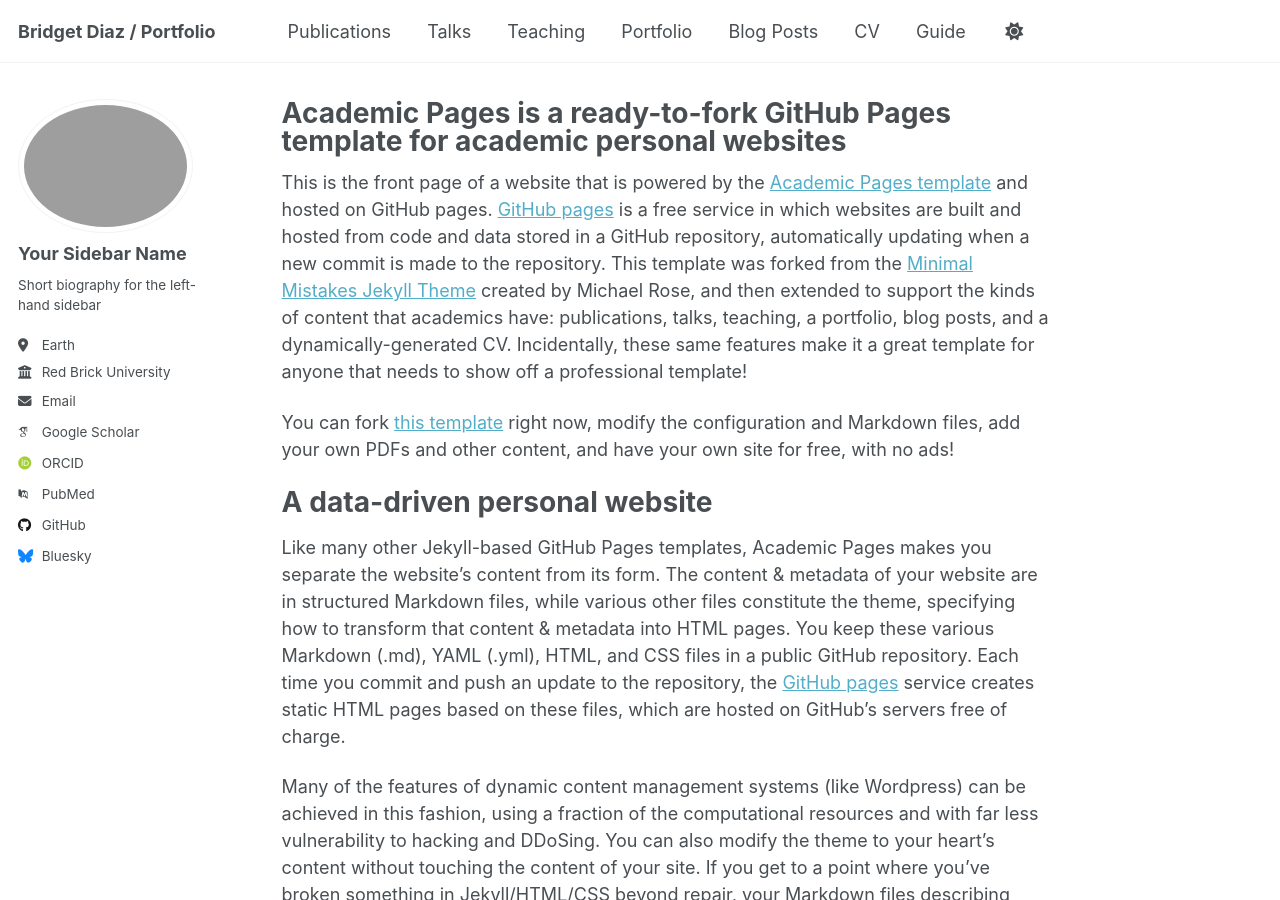
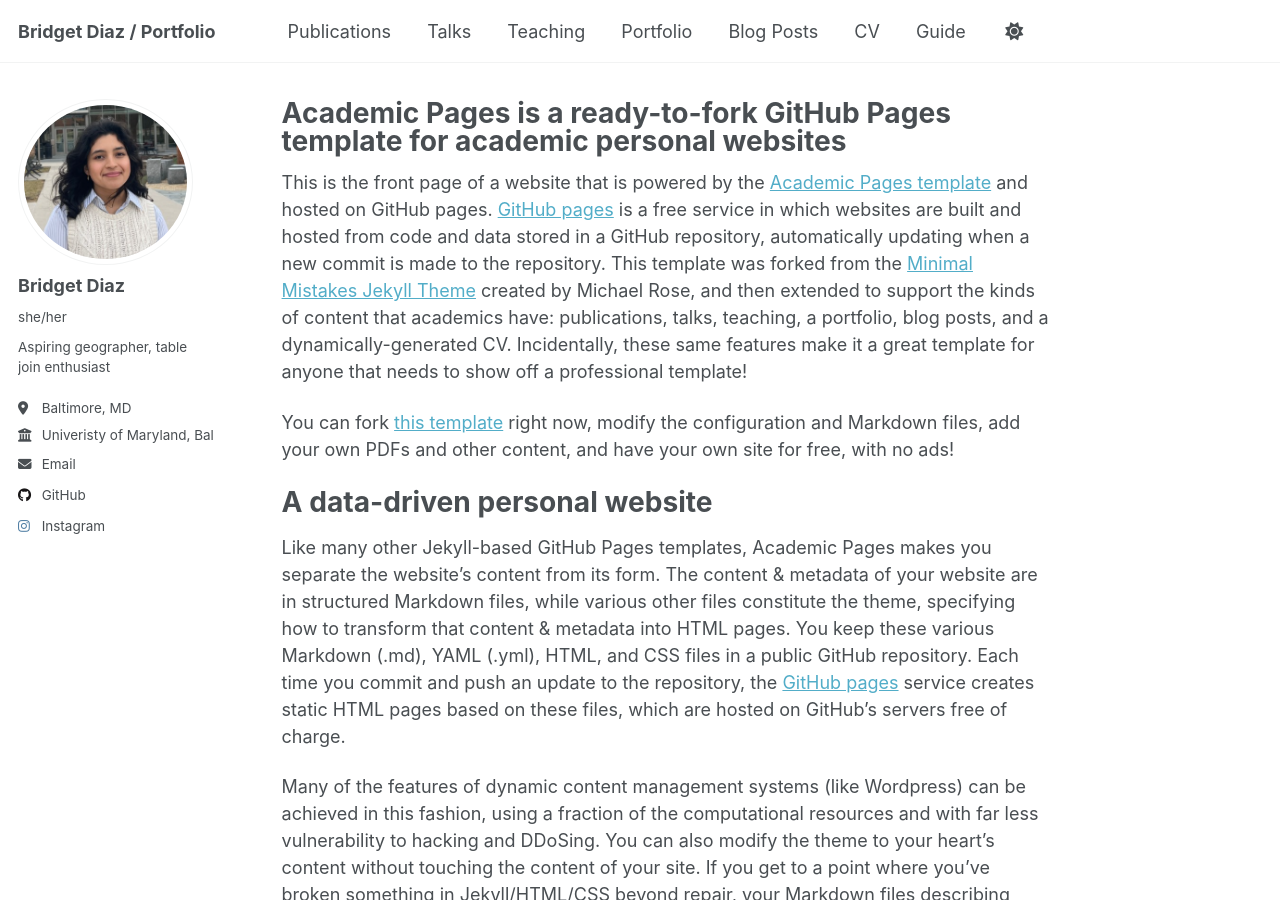
Before and after one commit to bruhhdget/bruhhdget.github.io, a Jekyll site: the page built from _pages/about.md, in a window 1280 px wide and 900 px high. Built offline with Jekyll 4.4.1, drawn with Linux system fonts in a browser that asks for light colours; some web fonts are replaced; a script that is not in the unit is left out.

Commit message:
updates
-did a pfp
-insta
put my name and bio in there

```diff
--- a/_config.yml
+++ b/_config.yml
@@ -23,24 +23,24 @@ repository               : "academicpages/academicpages.github.io"
 #               Additional customization can be done by editing /_includes/author-profile.html
 author:
   # Biographic information
-  avatar           : "github_pfp.png"
-  name             : "Your Sidebar Name"
-  pronouns         : # example: "she/her"
-  bio              : "Short biography for the left-hand sidebar"
-  location         : "Earth"
-  employer         : "Red Brick University"
+  avatar           : "github_pfp_new.png"
+  name             : "Bridget Diaz"
+  pronouns         : "she/her"
+  bio              : "Aspiring geographer, table join enthusiast"
+  location         : "Baltimore, MD"
+  employer         : "Univeristy of Maryland, Baltimore County"
   uri              : # URL
-  email            : "none@example.org"
+  email            : "bridgetdiaz349@gmail.com"
 
   # Academic websites
   academia         : # URL
   arxiv            : # URL - Update with the correct link to your profile
-  googlescholar    : "https://scholar.google.com/citations?user=PS_CX0AAAAAJ"
+  googlescholar    : #"https://scholar.google.com/citations?user=PS_CX0AAAAAJ"
   inspire-hep      : # URL
   impactstory      : # URL
-  orcid            : "https://orcid.org/yourorcidurl"
+  orcid            : #"https://orcid.org/yourorcidurl"
   semantic         : # URL
-  pubmed           : "https://www.ncbi.nlm.nih.gov/pubmed/?term=john+snow"
+  pubmed           : #"https://www.ncbi.nlm.nih.gov/pubmed/?term=john+snow"
   researchgate     : # URL
   scopus           : # URL
 
@@ -54,14 +54,14 @@ author:
 
   # Social media
   artstation       : # Username
-  bluesky          : "bsky.app" # Replace this with you Bluesky username
+  bluesky          : #"bsky.app" # Replace this with you Bluesky username
   facebook         : # Username
   flickr           : # Username
   foursquare       : # Username
   goodreads        : # Username
   google_plus      : # Username
   keybase          : # Username
-  instagram        : # Username
+  instagram        : "bruhdget_"
   lastfm           : # Username
   linkedin         : # Username
   mastodon         : # URL
```
